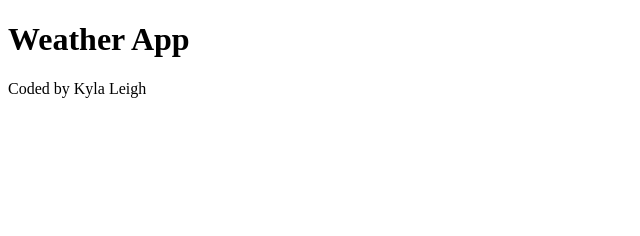
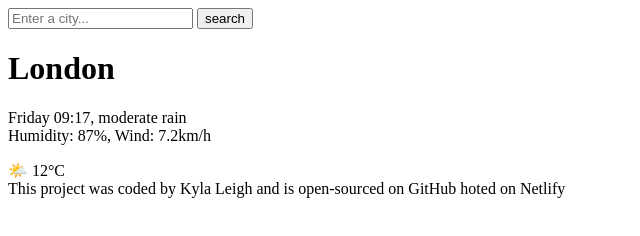
Before and after one commit to KylaLeigh/shecodes-weather-app-2, a plain HTML site: page index.html in a window 1280 px wide. Shown: the whole page, without its empty margins (0-640 px from the left). Drawn offline with Linux system fonts and the light colour scheme.

Commit message:
Add HTML to the project
Added the HTML.
Updated the H1.
Updated the Footer.

```diff
--- a/index.html
+++ b/index.html
@@ -6,7 +6,25 @@
     <title>Document</title>
   </head>
   <body>
-    <h1>Weather App</h1>
-    <footer>Coded by Kyla Leigh</footer>
+    <header>
+      <form>
+        <input type="search" placeholder="Enter a city..." required />
+        <input type="submit" value="search" />
+      </form>
+    </header>
+    <main>
+      <div>
+        <h1>London</h1>
+        <p>
+          Friday 09:17, moderate rain <br />
+          Humidity: 87%, Wind: 7.2km/h
+        </p>
+      </div>
+      <div>🌤️ 12°C</div>
+    </main>
+    <footer>
+      This project was coded by Kyla Leigh and is open-sourced on GitHub hoted
+      on Netlify
+    </footer>
   </body>
 </html>
```
